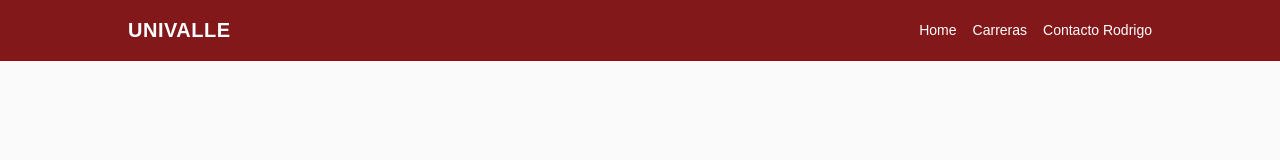
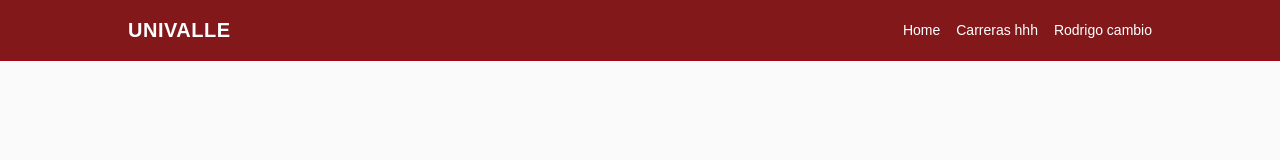
Before and after one commit to ISI-Programacion/Practica-2-conflictos-2026, a Next.js app: page / in a window 1280 px wide. Shown: the top 160 px of the page. Built offline with nearby package versions, Linux system fonts and the light colour scheme.

Commit message:
Rodrigo:feat(nav):subiendo cambios de nav

```diff
--- a/app/page.tsx
+++ b/app/page.tsx
@@ -13,8 +13,8 @@ export default function Home() {
           </div>
           <nav className="flex gap-4 text-sm font-medium">
             <a href="#hero" className="hover:underline">Home</a>
-            <a href="#carreras" className="hover:underline">Carreras</a>
-            <a href="#nosotros" className="hover:underline">Contacto Rodrigo</a>
+            <a href="#carreras" className="hover:underline">Carreras hhh</a>
+            <a href="#nosotros" className="hover:underline">Rodrigo cambio</a>
           </nav>
         </div>
       </header>
```
